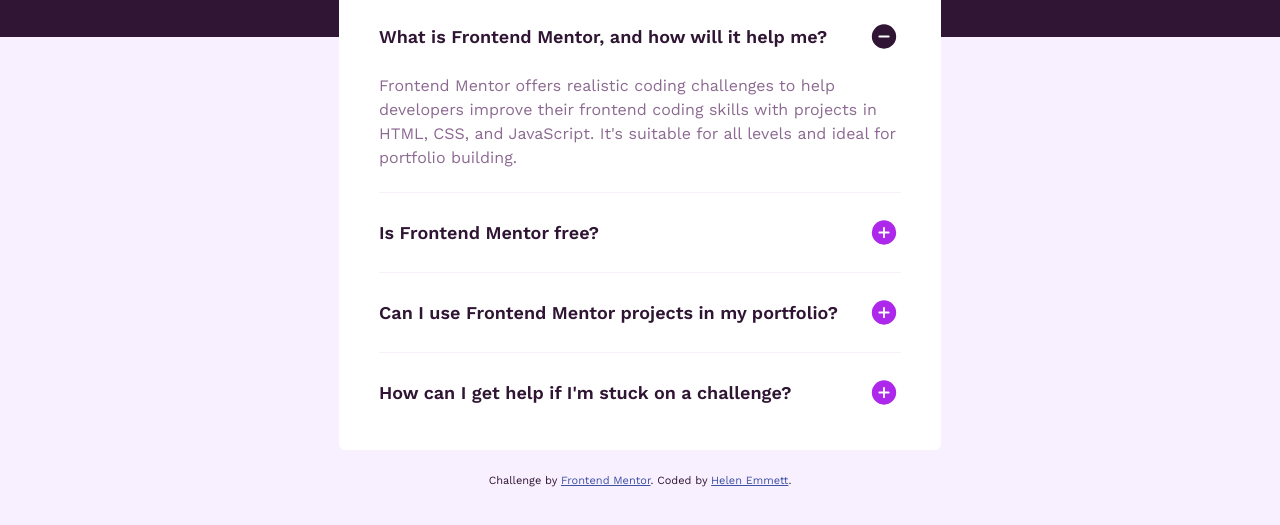
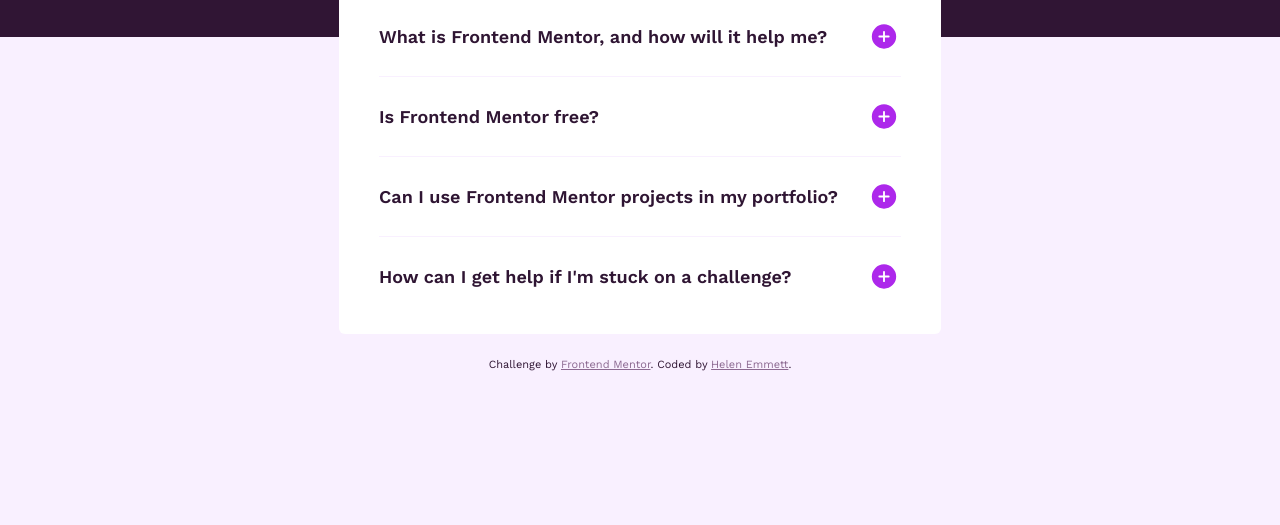
Before and after one commit to HelenEmmett/fem-faq-accordion, a plain HTML site: page index.html in a window 1280 px wide. Both pictures are taken after a click on the button 873 px from the left and 319 px from the top of the page. Shown: the part 283-808 px from the top of the page. Drawn offline with nearby package versions, Linux system fonts and the light colour scheme.

Commit message:
Added Javascript
Added functionality to accordian.

```diff
--- a/assets/css/styles.css
+++ b/assets/css/styles.css
@@ -5,6 +5,7 @@
     --light-pink: hsl(275, 100%, 97%);
     --grayish-purple: hsl(292, 16%, 49%);
     --dark-purple: hsl(292, 42%, 14%);
+    --bright-purple: hsl(281, 86%, 47%);
     --bold: 700;
     --semi-bold: 600;
     --regular: 400;
@@ -64,9 +65,14 @@ main {
     padding-bottom: 8px;
 }
 
-section {
+.question {
     border-bottom: 1px solid var(--light-pink);
     padding: 19px 0;
+    cursor: pointer;
+}
+
+.question:hover h2 {
+    color: var(--bright-purple);
 }
 
 .header-icon {
@@ -134,7 +140,7 @@ section {
 }
 
     .attribution a {
-        color: hsl(228, 45%, 44%);
+        color: var(--grayish-purple);
     }
 
 /* Screen sizes over 650px */
@@ -161,7 +167,7 @@ section {
         padding-bottom: 0;
     }
 
-    section {
+    .question {
         padding: 22px 0;
     }
 
--- a/assets/js/scripts.js
+++ b/assets/js/scripts.js
@@ -0,0 +1,10 @@
+// select the div containers as a node list
+const questions = document.querySelectorAll(".question");
+
+// access elements within the div
+questions.forEach(function (question) {
+    const button = question.querySelector(".title-btn");
+    button.addEventListener("click", function () {
+        question.classList.toggle("show-answer");
+    });
+});
```
